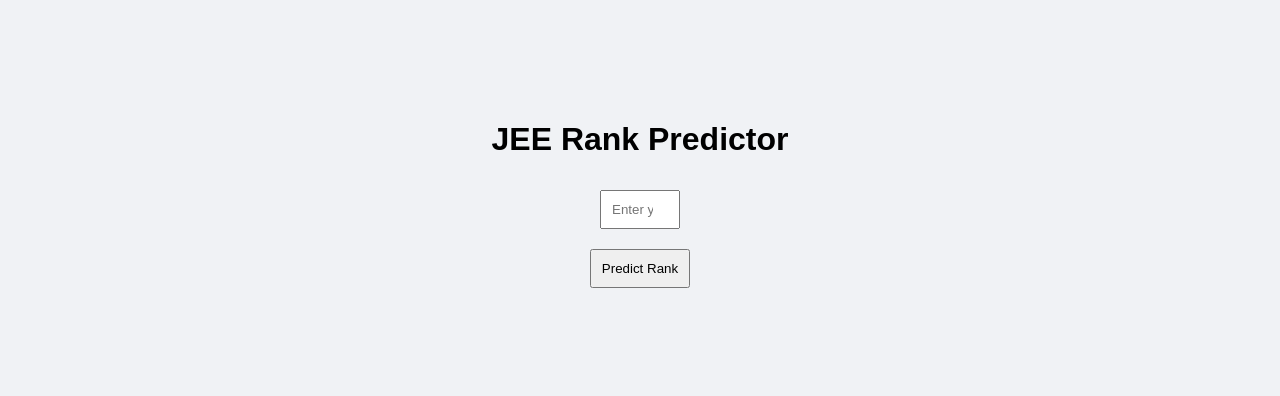
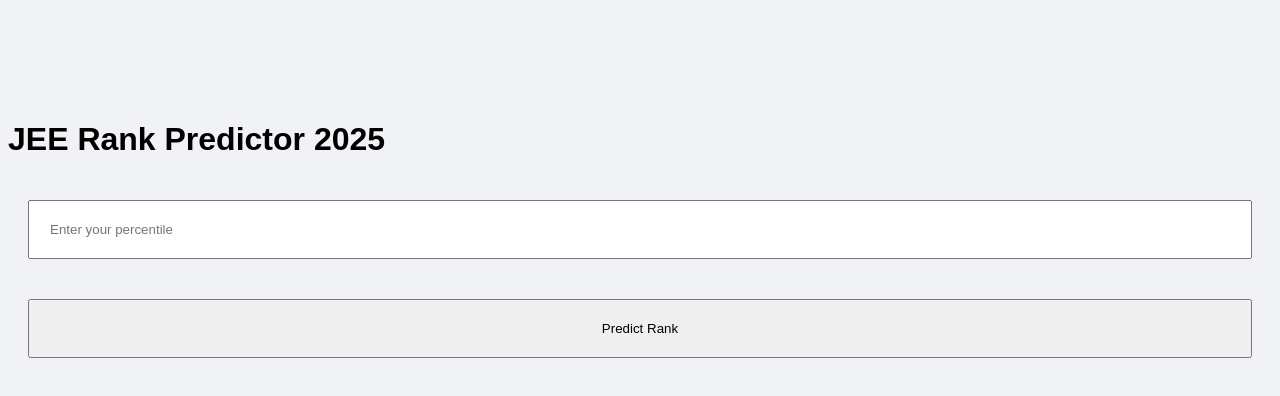
Before and after one commit to Gautam-eng19/rankpredictor-jee, a plain HTML site: page index.html in a window 1280 px wide. Drawn offline with Linux system fonts and the light colour scheme.

Commit message:
Update index.html

```diff
--- a/index.html
+++ b/index.html
@@ -2,19 +2,19 @@
 <html lang="en">
 <head>
   <meta charset="UTF-8">
-  <title>JEE Rank Predictor</title>
+  <title>JEE Rank Predictor 2025</title>
   <style>
     body {
       font-family: Arial;
       background: #f0f2f5;
       display: flex;
       flex-direction: column;
-      align-items: center;
+      align-items: left;
       margin-top: 100px;
     }
     input, button {
-      padding: 10px;
-      margin: 10px;
+      padding: 20px;
+      margin: 20px;
     }
     #result {
       font-weight: bold;
@@ -22,7 +22,7 @@
   </style>
 </head>
 <body>
-  <h1>JEE Rank Predictor</h1>
+  <h1>JEE Rank Predictor 2025</h1>
   <input type="number" id="percentile" placeholder="Enter your percentile" min="0" max="100">
   <button onclick="predictRank()">Predict Rank</button>
   <p id="result"></p>
@@ -34,7 +34,7 @@
         document.getElementById("result").innerText = "Please enter a valid percentile.";
         return;
       }
-      let rank = Math.round((100 - percentile) * 120000); // Approx logic
+      let rank = Math.round((100 - percentile)/100 * 1531000); // Approx logic
       document.getElementById("result").innerText = "Estimated Rank: " + rank;
     }
   </script>
```
